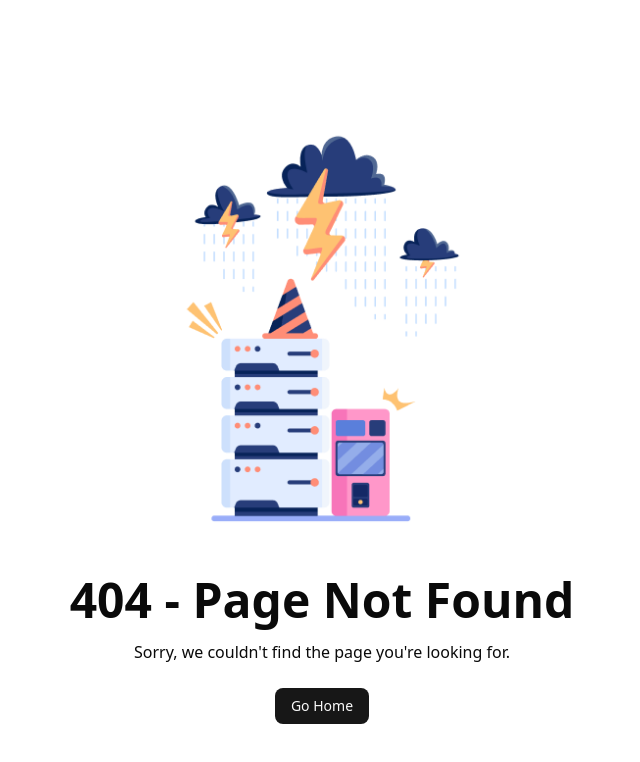
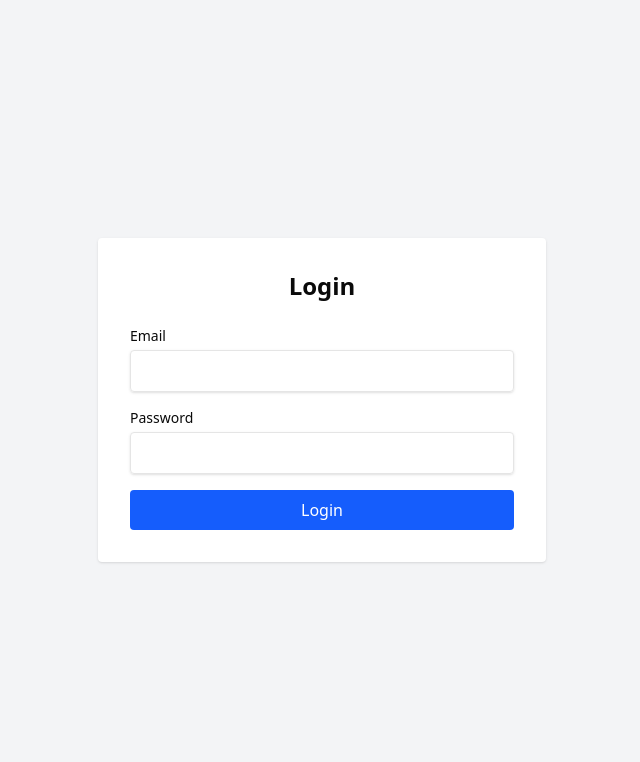
Before and after one commit to Marg0n/next-level-portfolio, a Next.js app: page /login in a window 1280 px wide. Before the commit this address had no page. Shown: the top 762 px of the page, without its empty margins (318-958 px from the left). Built offline with nearby package versions, Linux system fonts and the light colour scheme.

Commit message:
Add: Added login page.

```diff
--- a/package.json
+++ b/package.json
@@ -9,6 +9,7 @@
     "lint": "next lint"
   },
   "dependencies": {
+    "@hookform/resolvers": "^5.1.1",
     "@radix-ui/react-slot": "^1.2.2",
     "aos": "^3.0.0-beta.6",
     "class-variance-authority": "^0.7.1",
@@ -18,8 +19,10 @@
     "next": "15.3.1",
     "react": "^19.0.0",
     "react-dom": "^19.0.0",
+    "react-hook-form": "^7.59.0",
     "react-icons": "^5.5.0",
-    "tailwind-merge": "^3.2.0"
+    "tailwind-merge": "^3.2.0",
+    "zod": "^3.25.67"
   },
   "devDependencies": {
     "@eslint/eslintrc": "^3",
--- /dev/null
+++ b/src/app/(Auth)/login/page.tsx
@@ -0,0 +1,98 @@
+"use client"
+
+/* eslint-disable @typescript-eslint/no-explicit-any */
+// pages/login.tsx
+import { useState } from 'react';
+import { useForm } from 'react-hook-form';
+import { zodResolver } from '@hookform/resolvers/zod';
+import * as z from 'zod';
+import { useRouter } from 'next/navigation';
+
+const loginSchema = z.object({
+  email: z.string().email({ message: 'Invalid email address' }),
+  password: z.string().min(6, { message: 'Password must be at least 6 characters' }),
+});
+
+type LoginFormInputs = z.infer<typeof loginSchema>;
+
+export default function LoginPage() {
+  const {
+    register,
+    handleSubmit,
+    formState: { errors, isSubmitting },
+  } = useForm<LoginFormInputs>({
+    resolver: zodResolver(loginSchema),
+  });
+
+  const [serverError, setServerError] = useState('');
+  const router = useRouter();
+
+  const onSubmit = async (data: LoginFormInputs) => {
+    setServerError('');
+    try {
+      // Replace with your actual login API
+      const response = await fetch('/api/auth/login', {
+        method: 'POST',
+        headers: {
+          'Content-Type': 'application/json',
+        },
+        body: JSON.stringify(data),
+      });
+
+      const result = await response.json();
+
+      if (!response.ok) {
+        throw new Error(result.message || 'Login failed');
+      }
+
+      router.push('/dashboard'); // Redirect after login
+    } catch (error: any) {
+      setServerError(error.message);
+    }
+  };
+
+  return (
+    <div className="min-h-screen flex items-center justify-center bg-gray-100">
+      <div className="w-full max-w-md bg-white p-8 rounded shadow">
+        <h2 className="text-2xl font-semibold text-center mb-6">Login</h2>
+        <form onSubmit={handleSubmit(onSubmit)} noValidate>
+          <div className="mb-4">
+            <label htmlFor="email" className="block text-sm font-medium mb-1">
+              Email
+            </label>
+            <input
+              id="email"
+              type="email"
+              {...register('email')}
+              className="w-full px-3 py-2 border rounded shadow-sm focus:outline-none focus:ring-2 focus:ring-blue-500"
+            />
+            {errors.email && <p className="text-sm text-red-500 mt-1">{errors.email.message}</p>}
+          </div>
+
+          <div className="mb-4">
+            <label htmlFor="password" className="block text-sm font-medium mb-1">
+              Password
+            </label>
+            <input
+              id="password"
+              type="password"
+              {...register('password')}
+              className="w-full px-3 py-2 border rounded shadow-sm focus:outline-none focus:ring-2 focus:ring-blue-500"
+            />
+            {errors.password && <p className="text-sm text-red-500 mt-1">{errors.password.message}</p>}
+          </div>
+
+          {serverError && <p className="text-sm text-red-600 mb-4">{serverError}</p>}
+
+          <button
+            type="submit"
+            disabled={isSubmitting}
+            className="w-full bg-blue-600 text-white py-2 rounded hover:bg-blue-700 transition disabled:opacity-50"
+          >
+            {isSubmitting ? 'Logging in...' : 'Login'}
+          </button>
+        </form>
+      </div>
+    </div>
+  );
+}
```
Also changed, not shown: 2 other files (tests, documents, lock files or other folders).
